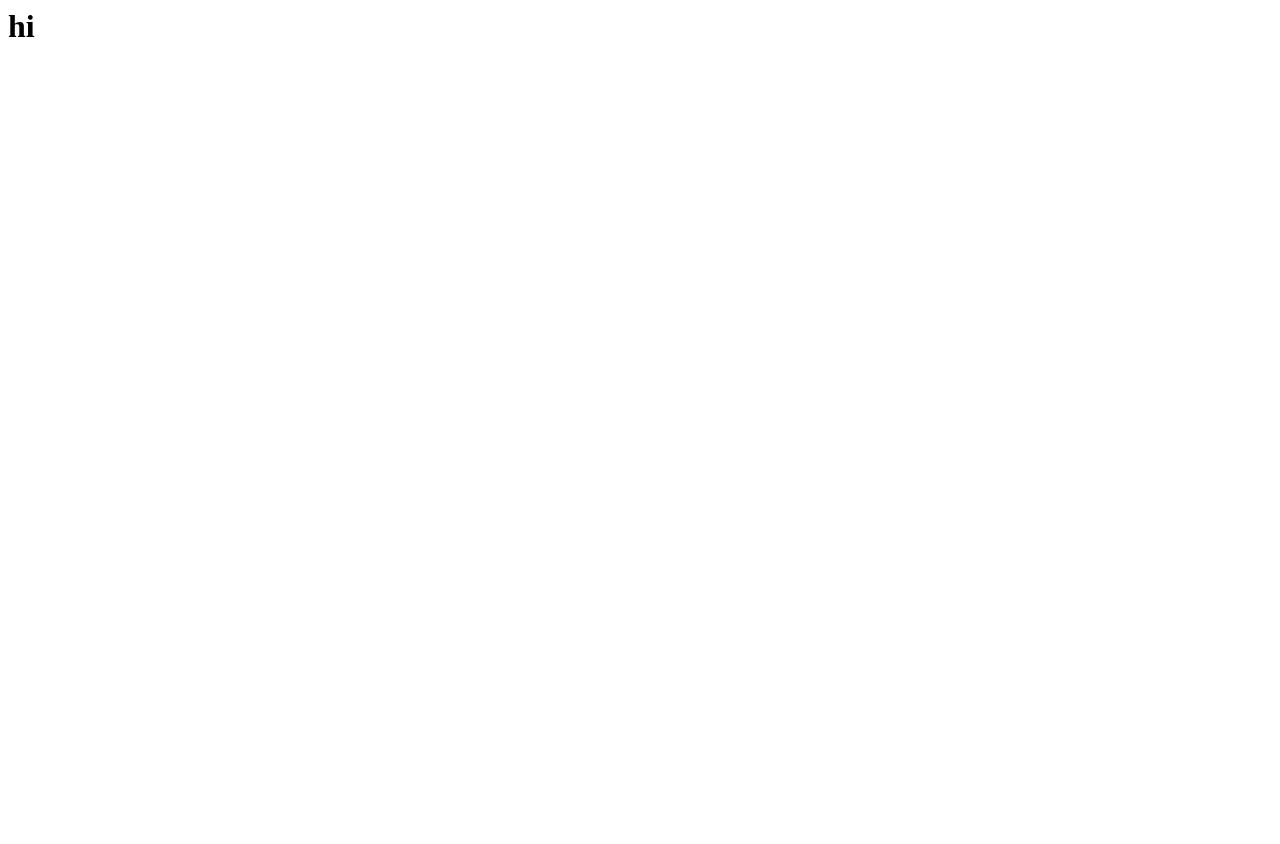
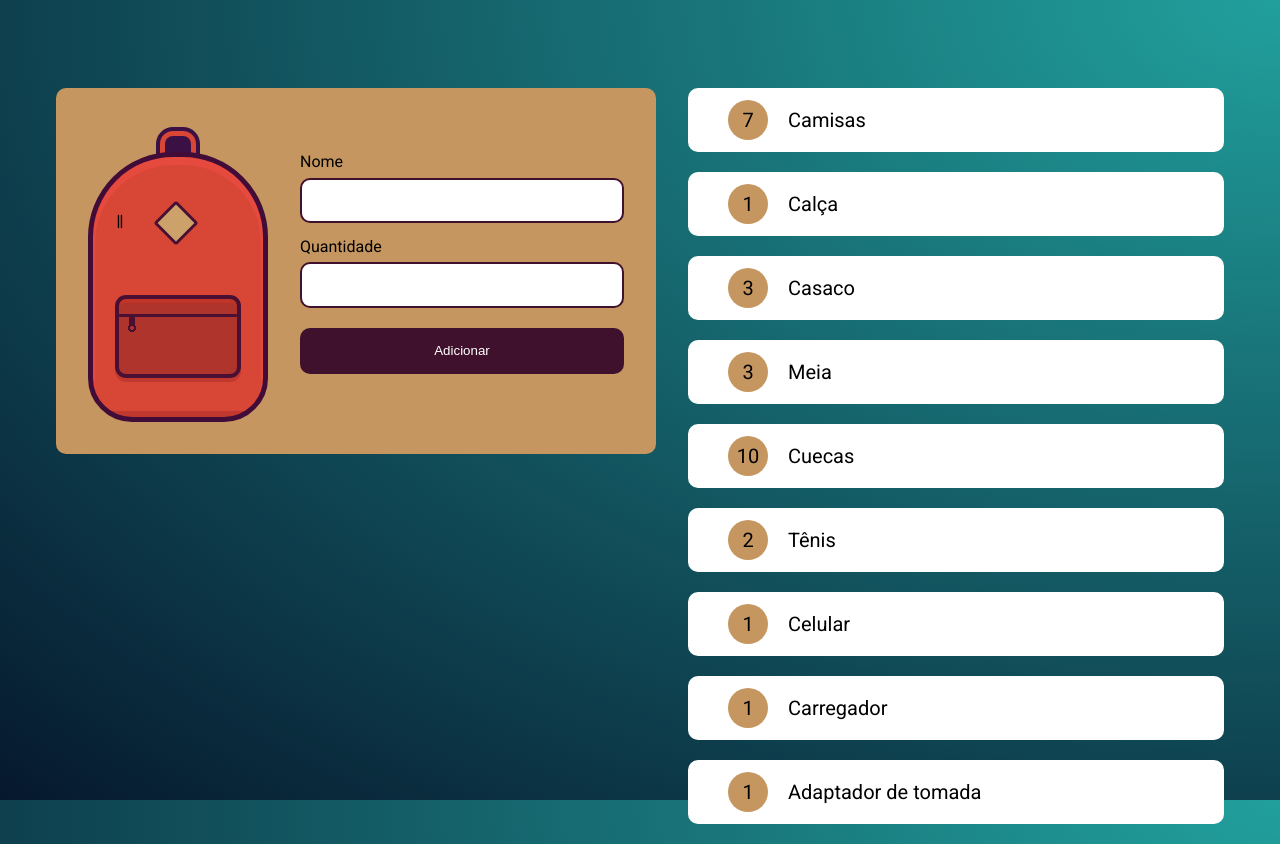
Before and after one commit to Adriel-PS/mochila_viagem, a plain HTML site: page index.html in a window 1280 px wide. Before the commit the page ends 800 px from the top, so only its background shows below. Drawn offline with Linux system fonts and the light colour scheme.

Commit message:
adiçao do html e css

```diff
--- /dev/null
+++ b/css/style.css
@@ -0,0 +1,131 @@
+html {
+    background: radial-gradient(farthest-corner at right top,#21A09D, #06182D);
+    height: 100%;
+    font-family: 'Roboto', cursive;
+}
+
+.conteudo {
+    padding: 10vh 3em 0;
+    display: flex;
+    align-items: flex-start;
+    gap: 2em;
+}
+
+.principal {
+    flex-grow: 1;
+    flex-basis: auto;
+    min-width: 600px;
+    padding: 4em 2em 2em;
+    box-sizing: border-box;
+    display: flex;
+    background: #C5965F;
+    border-radius: 10px;
+    gap: 2em;
+}
+
+.mochila {
+    min-width: 170px;
+    max-width: 170px;
+    height: 180px;
+    padding-top: 80px;
+    background-color: #d84736;
+    box-shadow: inset 0 6px 0 2px #e64a3e, 0 -93px 0 -77px #3b1045, 0 -93px 0 -72px #d84736, 0 -93px 0 -68px #3b1045;
+    background-image: linear-gradient(to right, transparent 5px, transparent 20px, transparent 1px, transparent 25px, transparent 5px, transparent 20px, transparent 20px, transparent 86px, #c1382e 45px, #c1382e 230px, transparent 25px, transparent 172px );
+    background-position: center 254px;
+    background-size: 305px 6px;
+    background-repeat: repeat-x;
+    border: 5px solid #410c38;
+    border-radius: 85px 85px 44px 44px;
+    display: inline-block;
+    vertical-align: top;
+    flex-basis: auto;
+    flex-grow: 1;
+}
+
+.mochila:before, .mochila:after {
+    display: block;
+    content: '';
+    position: absolute;
+  }
+
+.mochila:before {
+    height: 75px;
+    width: 118px;
+    background-image: radial-gradient(circle closest-corner at 13px 29px , #af342c, #af342c 2px, transparent 2px, transparent), radial-gradient(circle closest-corner at 13px 29px , #491033, #491033 4px, transparent 4px, transparent), linear-gradient(to bottom, transparent 10px, transparent 15px, #491033 5px, #491033 18px, transparent 18px, transparent 100px), linear-gradient(to right, #af342c 10px, #af342c 10px, transparent 10px, transparent 16px, #af342c 9px, #af342c 50px), linear-gradient(to bottom, #af342c 8px, #af342c 16px, #491033 8px, #491033 30px, #af342c 20px, #af342c 72px, #af342c 10px, #af342c 57px, #af342c 5%);
+    margin-left: 22px;
+    margin-top: 58px;
+    border: 4px solid #491033;
+    border-radius: 11px;
+    box-shadow: 0 4px 0 0 #c1382e, inset 0px 4px 1px 0 #c03527;
+    content: '||';
+    color: transparent;
+    font-family: Comic Sans MS;
+    font-weight: bold;
+    z-index: 1;
+    text-shadow: rgb(0, 0, 0) -2px -86px 0px;
+    font-size: 14px;
+}
+
+.mochila:after {
+    margin-left: 67px;
+    margin-top: -30px;
+    background: #cca16a;
+    width:26px;
+    height:26px;
+    border: 3px solid #491033;
+    border-radius: 3px;
+    transform: rotate(45deg);
+}
+
+.adicionar {
+    width: 100%;
+}
+
+.adicionar input {
+    width: 100%;
+    box-sizing: border-box;
+    margin: 0.5em 0 1em;
+    padding: 1em 0.5em;
+    border-radius: 10px;
+    border: 2px solid #40112D;
+}
+
+.adicionar label {
+    display: block;
+}
+
+.cadastrar {
+    background-color: #40112D;
+    color: #FFFFFF;
+    cursor: pointer;
+}
+
+.lista {
+    margin: 0;
+    padding: 0;
+}
+
+.item {
+    list-style: none;
+    padding: 0.6em 2em;
+    background: #FFFFFF;
+    border-radius: 10px;
+    margin: 0 0 1em;
+    width: 100%;
+    box-sizing: border-box;
+    display: inline-flex;
+    align-items: center;
+    gap: 1em;
+    font-size: 20px;
+}
+
+.item strong {
+    border-radius: 50%;
+    display: flex;
+    align-items: center;
+    justify-content: center;
+    width: 40px;
+    height: 40px;
+    Background: #C5965F;
+    font-weight: 400;
+}
--- a/index.html
+++ b/index.html
@@ -1 +1,40 @@
-<H1>hi</H1>
+<!DOCTYPE html>
+<html lang="en">
+<head>
+    <meta charset="UTF-8">
+    <meta http-equiv="X-UA-Compatible" content="IE=edge">
+    <meta name="viewport" content="width=device-width, initial-scale=1.0">
+    <title>Mochila de viagem</title>
+    <link rel="stylesheet" href="css/style.css">
+
+    <link rel="preconnect" href="https://fonts.googleapis.com">
+    <link rel="preconnect" href="https://fonts.gstatic.com" crossorigin>
+    <link href="https://fonts.googleapis.com/css2?family=Roboto&display=swap" rel="stylesheet">
+</head>
+<body>
+    <main class="conteudo">
+        <div class="principal">
+            <div class="mochila"></div>
+            <form action="" class="adicionar" id="novoItem">
+                <label for="item">Nome</label>
+                <input type="text" name="nome" id="nome">
+                <label for="item">Quantidade</label>
+                <input type="number" name="quantidade" id="quantidade">
+                <input type="submit" value="Adicionar" class="cadastrar">
+            </form>
+        </div>
+
+        <ul class="lista">
+            <li class="item"><strong>7</strong>Camisas</li>
+            <li class="item"><strong>1</strong>Calça</li>
+            <li class="item"><strong>3</strong>Casaco</li>
+            <li class="item"><strong>3</strong>Meia</li>
+            <li class="item"><strong>10</strong>Cuecas</li>
+            <li class="item"><strong>2</strong>Tênis</li>
+            <li class="item"><strong>1</strong>Celular</li>
+            <li class="item"><strong>1</strong>Carregador</li>
+            <li class="item"><strong>1</strong>Adaptador de tomada</li>
+        </ul>
+    </main>
+</body>
+</html>
```
Also changed, not shown: 1 other file.
